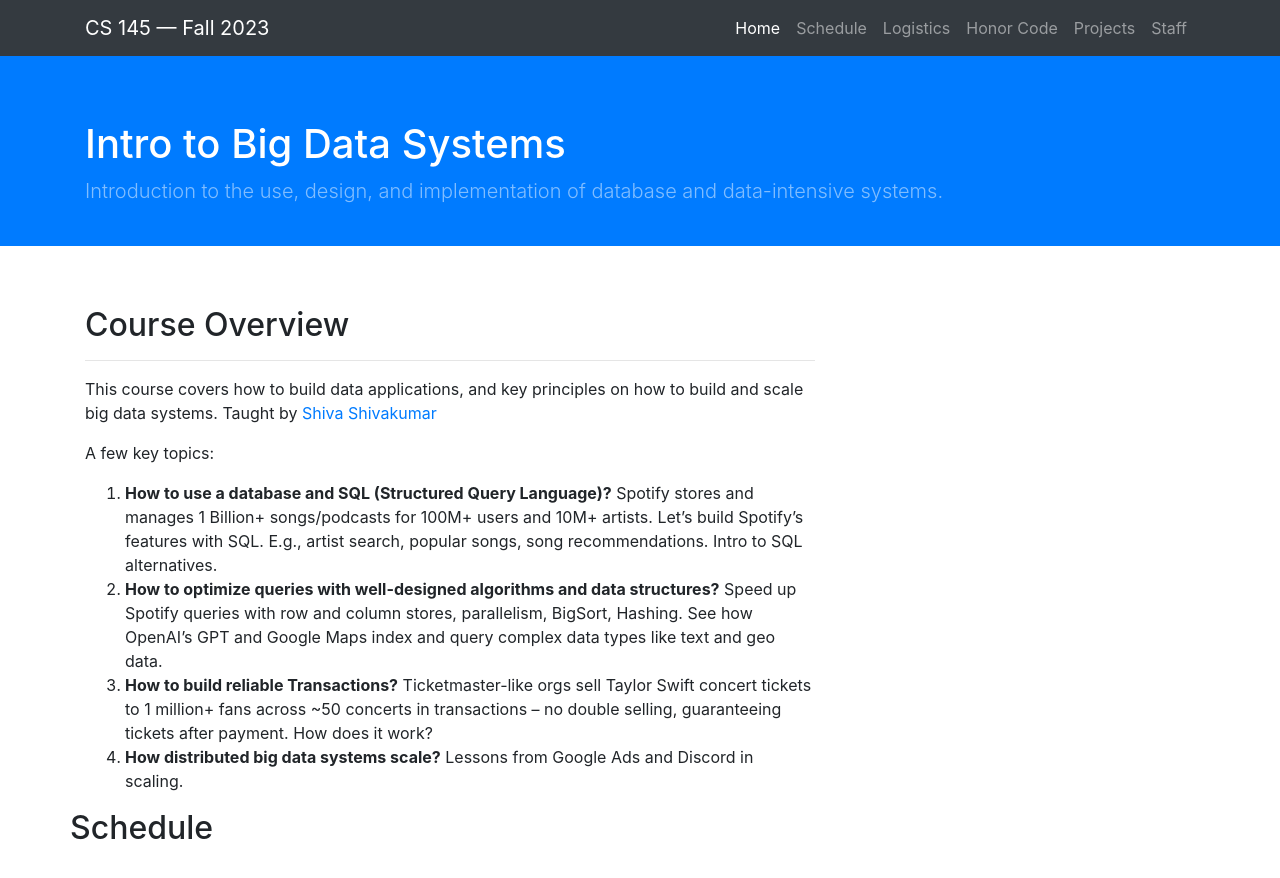
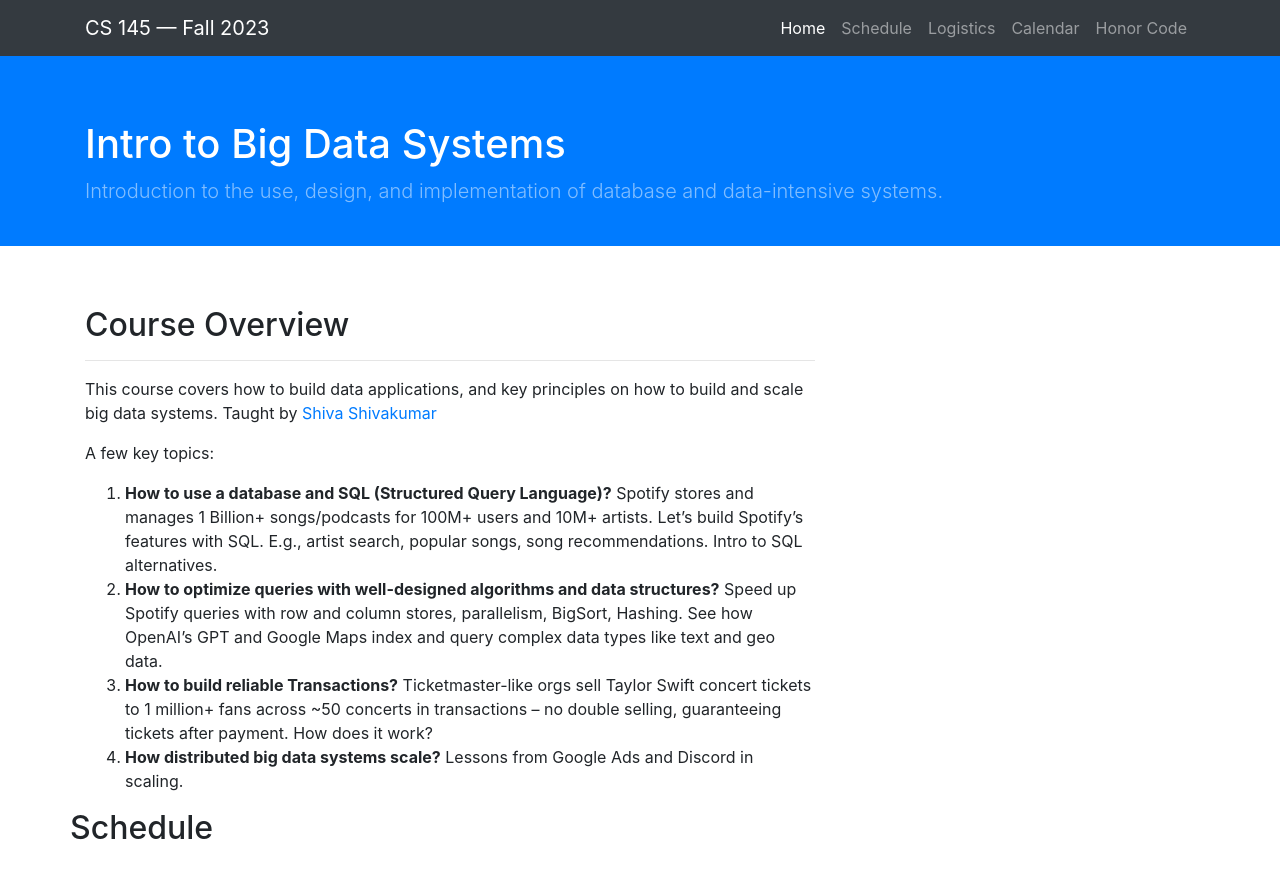
Before and after one commit to shivag/cs145-stanford-fa23, a plain HTML site: page index.html in a window 1280 px wide. Shown: the top 878 px of the page. Drawn offline with nearby package versions, Linux system fonts and the light colour scheme; grey boxes are pictures that could not be loaded; a script that the page names is missing.

Commit message:
Added OH calendar

```diff
--- a/index.html
+++ b/index.html
@@ -43,15 +43,18 @@
           <li class="nav-item" id="logisticsNav">
             <a class="nav-link" href="#logistics">Logistics</a>
           </li>
+          <li class="nav-item" id="calendarNav">
+            <a class="nav-link" href="https://calendar.google.com/calendar/u/0/r?cid=Y180YjZmZjNhOWMzMTM5ZmUzNWRmOTg4OGE2N2ViOWZkNzI0YjVlNzU5YmU1NmE5NGMwZmY4YWQ4M2UzODNmZjdiQGdyb3VwLmNhbGVuZGFyLmdvb2dsZS5jb20">Calendar</a>
+          </li>
           <li class="nav-item" id="honorNav">
             <a class="nav-link" href="#honor">Honor Code</a>
           </li>
-          <li class="nav-item" id="projectsNav">
+<!--           <li class="nav-item" id="projectsNav">
             <a class="nav-link" href="#projects">Projects</a>
           </li>
           <li class="nav-item" id="staffNav">
             <a class="nav-link" href="#staff">Staff</a>
-          </li>
+          </li> -->
         </ul>
       </div>
     </div>
```
